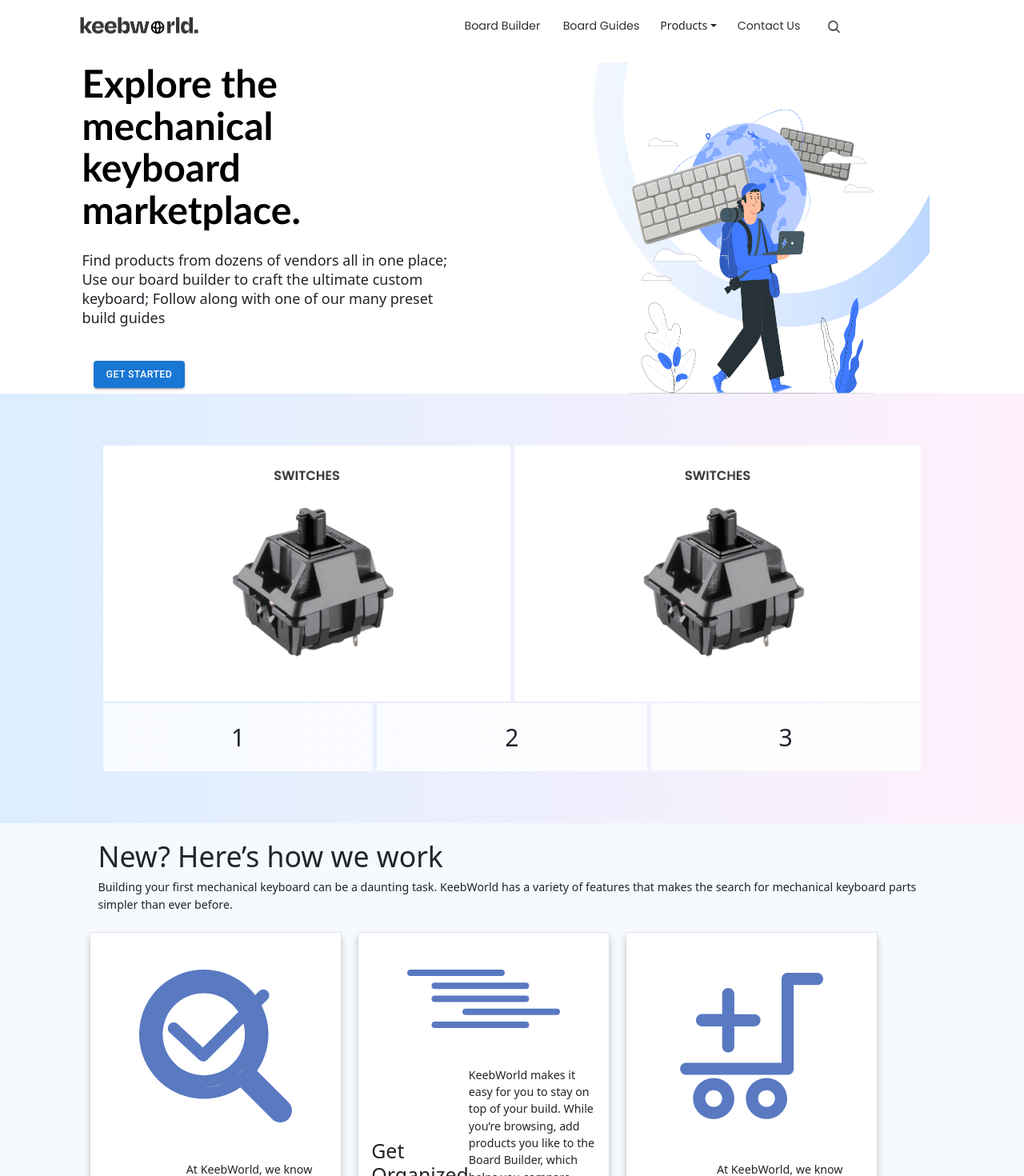
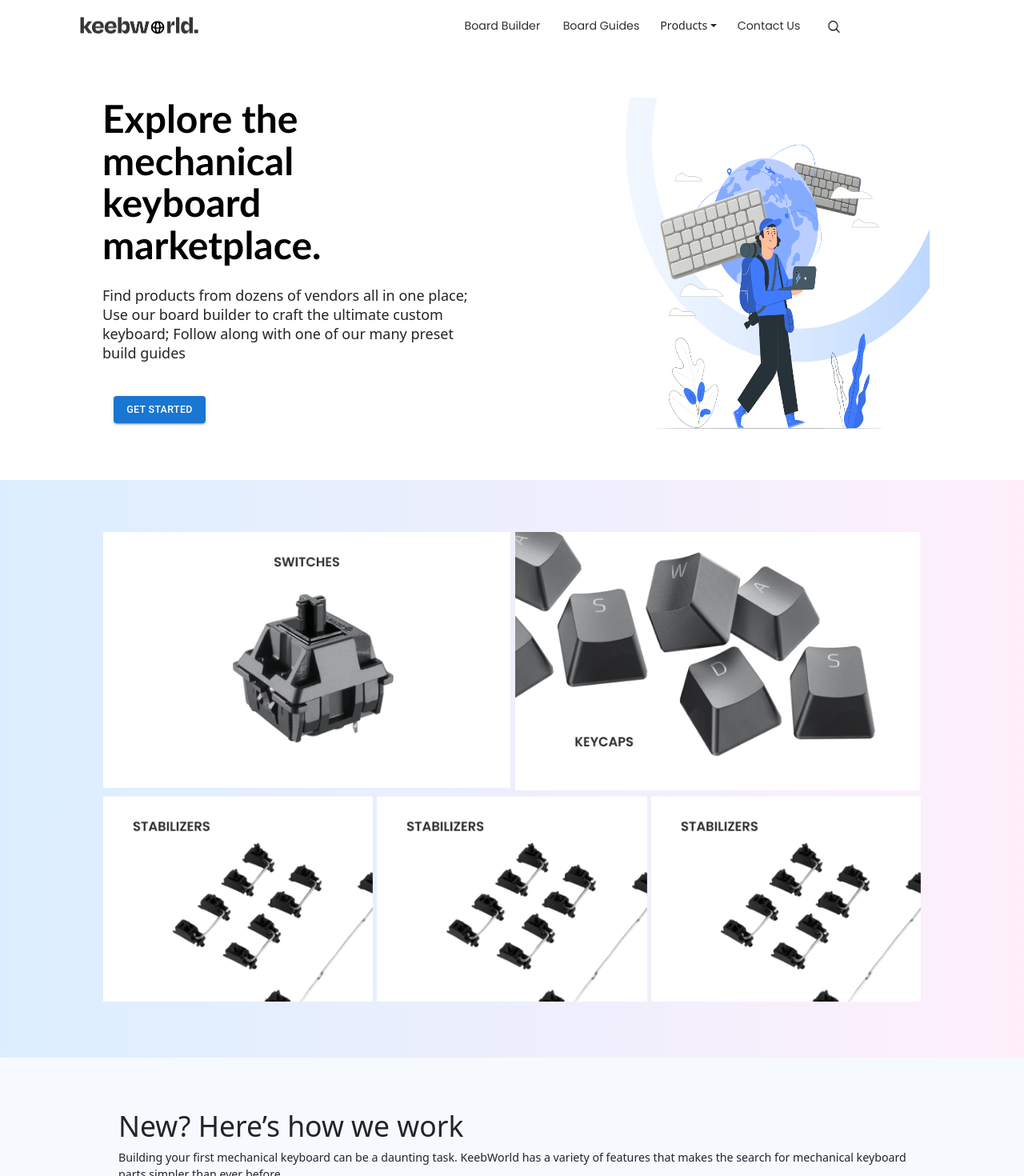
Before and after one commit to fullstackatbrown/project-keebworld-frontend, a React (Create React App) app: page / in a window 1280 px wide. Shown: the top 1470 px of the page at 80% size. Built offline with nearby package versions, Linux system fonts and the light colour scheme.

Commit message:
implemented grid of section 2 of homepage

```diff
--- a/src/components/HeroSection.css
+++ b/src/components/HeroSection.css
@@ -1,16 +1,8 @@
 .home_hero-section {
-  /* color: #fff; */
-  margin-top: 20px;
-  margin-left: 8%;
-  margin-right: 10%;
-
   display: grid;
-  grid-template-columns: 60% 40%;
-  /* display: flex;
-  flex-direction: row;
-  flex-wrap: wrap; */
-  /* margin-left: auto;
-  align-items: center; */
+  /* grid-template-columns: 60% 40%; */
+  grid-template-columns: auto auto;
+  padding: 5% 10%;
 }
 
 .home_hero-row {
@@ -63,7 +55,7 @@
 
 .home_hero-img {
   max-width: 100%;
-  height: 100%;
+  height: auto;
   padding-right: 0;
   margin: 0 0 0 10px;
   display: inline-block;
--- a/src/components/HomeSub2.css
+++ b/src/components/HomeSub2.css
@@ -44,28 +44,27 @@
   text-align: center;
   padding: 5px 0;
   font-size: 30px;
-
-  background-color: rgba(255, 255, 255, 0.8);
-  text-align: center;
-  padding: 20px 0;
-  font-size: 30px;
 }
 
-.grid-container-2 .item1 {
+/* .grid-container-2 .item1 {
   grid-column-start: 1;
   grid-column-end: 2;
-}
+} */
 
 .item1 > img {
   width: 100%;
 }
 
-.grid-container-2 .item2 {
+/* .grid-container-2 .item2 {
   grid-column-start: 2;
   grid-column-end: 3;
+} */
+
+.item2 > img {
+  width: 100%;
 }
 
-.item2 > img {
+.item3 > img {
   width: 100%;
 }
 /* .item3 {
--- a/src/components/HomeSub2.js
+++ b/src/components/HomeSub2.js
@@ -1,5 +1,7 @@
 import React from "react";
 import switches from "../photos/home-page/switches.png";
+import keycaps from "../photos/home-page/Keycaps.png";
+import stabilizers from "../photos/home-page/stabilizers.png";
 import "./HomeSub2.css";
 
 function HomeSub2() {
@@ -11,18 +13,18 @@ function HomeSub2() {
             <img src={switches} alt="switches"></img>
           </div>
           <div class="item2">
-            <img src={switches} alt="icon"></img>
+            <img src={keycaps} alt="icon"></img>
           </div>
         </div>
         <div class="grid-container-3">
           <div class="item1">
-            1{/* <img src={switches} alt="icon"></img> */}
+            <img src={stabilizers} alt="icon"></img>
           </div>
           <div class="item2">
-            2{/* <img src={switches} alt="icon"></img> */}
+            <img src={stabilizers} alt="icon"></img>
           </div>
           <div class="item3">
-            3{/* <img src={switches} alt="icon"></img> */}
+            <img src={stabilizers} alt="icon"></img>
           </div>
         </div>
       </div>
--- a/src/components/HomeSub3.css
+++ b/src/components/HomeSub3.css
@@ -1,9 +1,10 @@
 .sub3_section {
   /* color: #fff; */
-  padding-top: 20px;
+  /* padding-top: 20px;
   padding-left: 8%;
   padding-right: 10%;
-  padding-bottom: 10%;
+  padding-bottom: 10%; */
+  padding: 5% 10%;
   background-color: rgba(238, 244, 252, 0.5);
   /* align-content: center; */
 }
--- a/src/components/ProductHeader.css
+++ b/src/components/ProductHeader.css
@@ -1,5 +1,5 @@
 .product {
-    background-color: #DADBDF;
+  background-color: #dadbdf;
   height: 250px;
 }
 
@@ -21,5 +21,5 @@
 }
 
 .description {
-    width: 50%
+  width: 50%;
 }
```
Also changed, not shown: src/photos/home-page/Keycaps.png (added), src/photos/home-page/stabilizers.png (added). Lines whose indentation alone changed are shown as unchanged.
